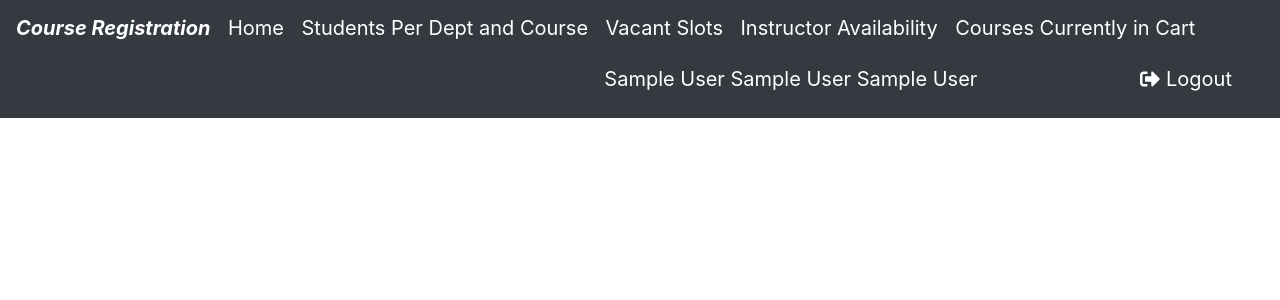
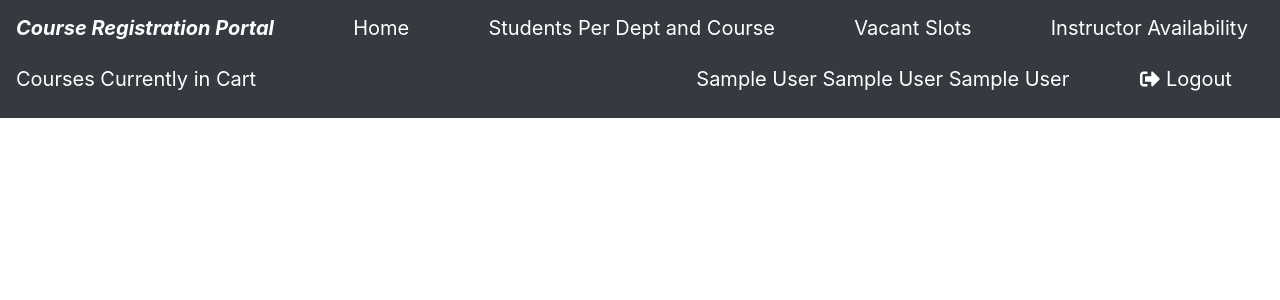
Before and after one commit to Sumanth-Katnam/DBMS_431W, a PHP site: page /mainPage.php in a window 1280 px wide. Shown: the top 300 px of the page. Run offline with PHP 8.4, Linux system fonts and the light colour scheme; the visitor is signed in with stand-in values (Sample User, id 1); some libraries are stand-ins or nearby versions.

Commit message:
Added Portal to title

```diff
--- a/commons/adminMenuBar.php
+++ b/commons/adminMenuBar.php
@@ -3,7 +3,7 @@
 <nav class="navbar navbar-dark bg-dark" id="mainNavBar">
     <div class="navbar-header" style="font-style:italic; font: size 25px;">
         <a class="navbar-brand" href=<?php getLink("adminHome")?>>
-            <b>Course Registration</b>
+            <b>Course Registration Portal</b>
         </a>
     </div>
     <a class="navbar-brand" href=<?php getLink("adminHome")?> id="home">
--- a/commons/mainPage.php
+++ b/commons/mainPage.php
@@ -35,7 +35,7 @@
 
     <title>
         <?php startblock('title') ?>
-        <?php endblock() ?> - Course Registration
+        <?php endblock() ?> - Course Registration Portal
     </title>
 </head>
 
--- a/commons/studentMenuBar.php
+++ b/commons/studentMenuBar.php
@@ -3,7 +3,7 @@
 <nav class="navbar navbar-dark bg-dark" id="mainNavBar">
     <div class="navbar-header" style="font-style:italic; font: size 25px;">
         <a class="navbar-brand" href=<?php getLink("home")?>>
-            <b>Course Registration</b>
+            <b>Course Registration Portal</b>
         </a>
     </div>
     <a class="navbar-brand" href=<?php getLink("home")?> id="home">
--- a/login/admin_login.php
+++ b/login/admin_login.php
@@ -21,7 +21,7 @@
 <body>
     <div class="container">
         <h1 class="h3 mb-3 font-weight-normal" style="text-align: center; padding-top: 15px;">
-            Course Registration - Admin
+            Course Registration Portal - Admin
         </h1>
         <br>
         <form action="../php/admin/p_adminLogin.php" method="post">
--- a/login/login.php
+++ b/login/login.php
@@ -21,7 +21,7 @@
 <body>
     <div class="container">
         <h1 class="h3 mb-3 font-weight-normal" style="text-align: center; padding-top: 15px;">
-            Course Registration
+            Course Registration Portal
         </h1>
         <br>
         <form action="../php/student/p_login.php" method="post">
```
